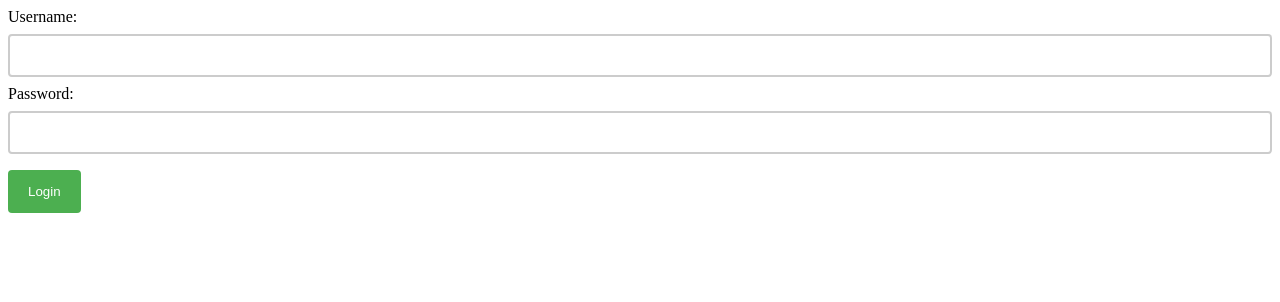
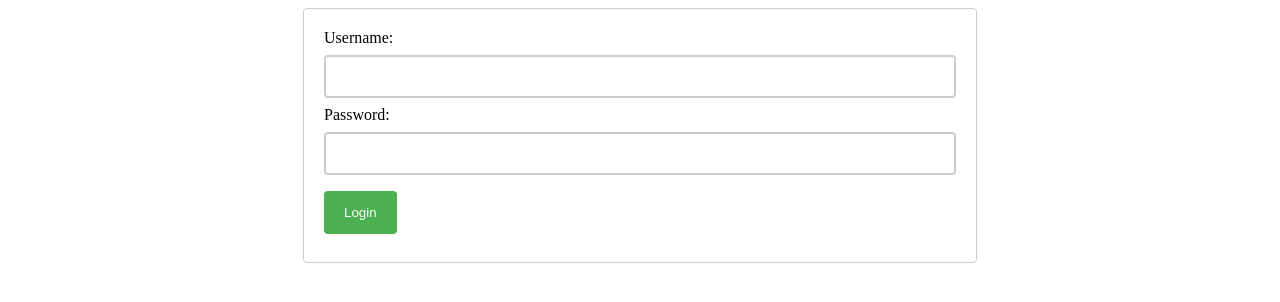
Before and after one commit to AddisBelayhu/loginFormTwo, a plain HTML site: page index.html in a window 1280 px wide. Drawn offline with Linux system fonts and the light colour scheme.

Commit message:
form commit

```diff
--- a/style.css
+++ b/style.css
@@ -27,3 +27,12 @@ button[type=submit] {
 button[type=submit]:hover {
     background-color: #45a049;
   }
+
+  /* Center the form on the page */
+#login-form {
+    width: 50%;
+    margin: auto;
+    padding: 20px;
+    border: 1px solid #ccc;
+    border-radius: 4px;
+  }
```
